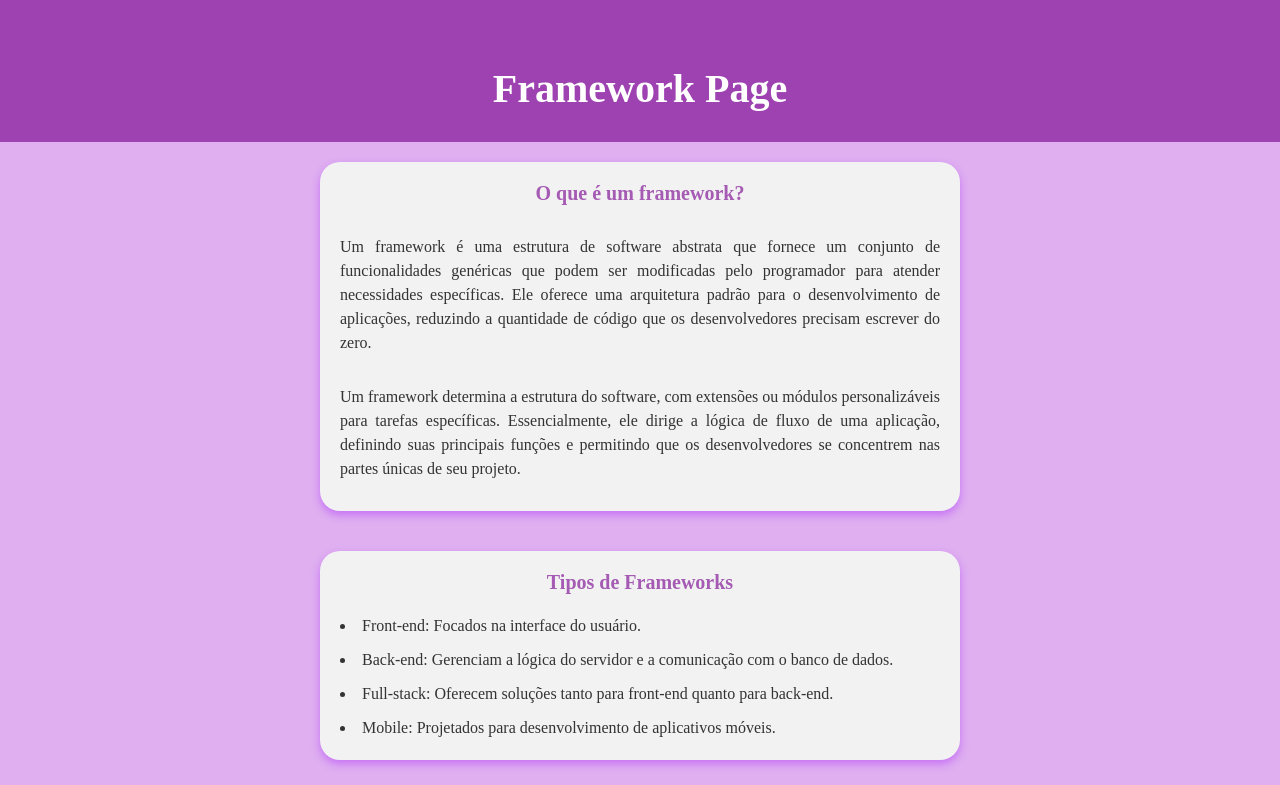
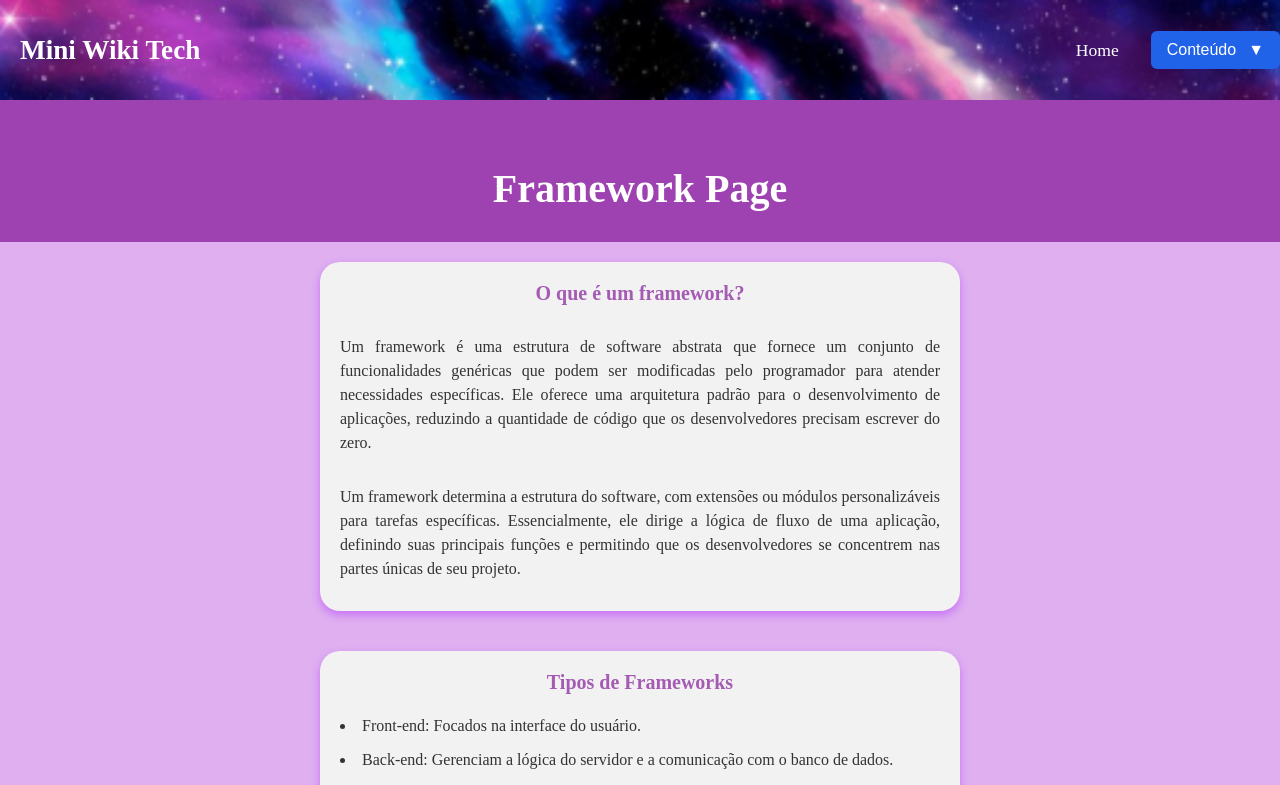
Before and after one commit to annabialeme/aulajs04, a Next.js app: page /Framework in a window 1280 px wide. Shown: the top 785 px of the page. Built offline with nearby package versions, Linux system fonts and the light colour scheme.

Commit message:
link: header all pages

```diff
--- a/src/app/Framework/page.jsx
+++ b/src/app/Framework/page.jsx
@@ -1,9 +1,13 @@
 "use client";
 import React from "react";
 import styles from "./Framework.module.css";
+import Header from '../.././components/header';
 
 export default function Page() {
   return (
+    <>
+    <Header />
+
     <div className={styles.container}>
       <div className={styles.header}>
         <h1>Framework Page</h1>
@@ -107,5 +111,6 @@ export default function Page() {
         <li> Framework React e o Meta-Framework Next.js.</li>
       </div>
     </div>
+    </>
   );
 }
--- a/src/app/Meta-Framework/page.jsx
+++ b/src/app/Meta-Framework/page.jsx
@@ -1,9 +1,13 @@
 "use client"
 import React from "react"
 import styles from "./MetaFramework.module.css"
+import Header from '../.././components/header';
 
 export default function Page() {
   return (
+    <>
+    <Header />
+
     <div className={styles.container}>
         <div className={styles.header}>
             <h1 className={styles.titleheader}>Mini Wiki Tech + Pesquisa de Tecnologias</h1>
@@ -95,4 +99,5 @@ export default function Page() {
             </div>
         </div>
     </div>
+    </>
   )}
--- a/src/app/Nextjs15/page.jsx
+++ b/src/app/Nextjs15/page.jsx
@@ -1,9 +1,13 @@
+"use client"
 import React from "react";
 import styles from "./Next15.module.css";
+import Header from '../.././components/header';
 
 export default function Next() {
   return (
     <>
+    <Header />
+
       <header className={styles.headerGradient}>
         <h1 className={styles.tituloAnimado}>O que é Next.js 15?</h1>
       </header>
--- a/src/app/bibliotecas/page.jsx
+++ b/src/app/bibliotecas/page.jsx
@@ -1,9 +1,13 @@
+"use client";
 import React from "react";
 import styles from "./Bibliotecas.module.css";
+import Header from '../.././components/header';
 
 export default function Bibliotecas() {
   return (
     <>
+    <Header />
+
       <header className={styles.headerGradient}>
         <h1 className={styles.tituloAnimado}>O que é Tailwind CSS?</h1>
         <h5 className={styles.subtituloAnimado}>
--- a/src/app/especiais/page.jsx
+++ b/src/app/especiais/page.jsx
@@ -1,7 +1,6 @@
 "use client";
 import React from "react";
 import styles from "./ArquivosEspeciais.module.css";
-
 import Header from '../.././components/header';
 
 export default function Page() {
```
